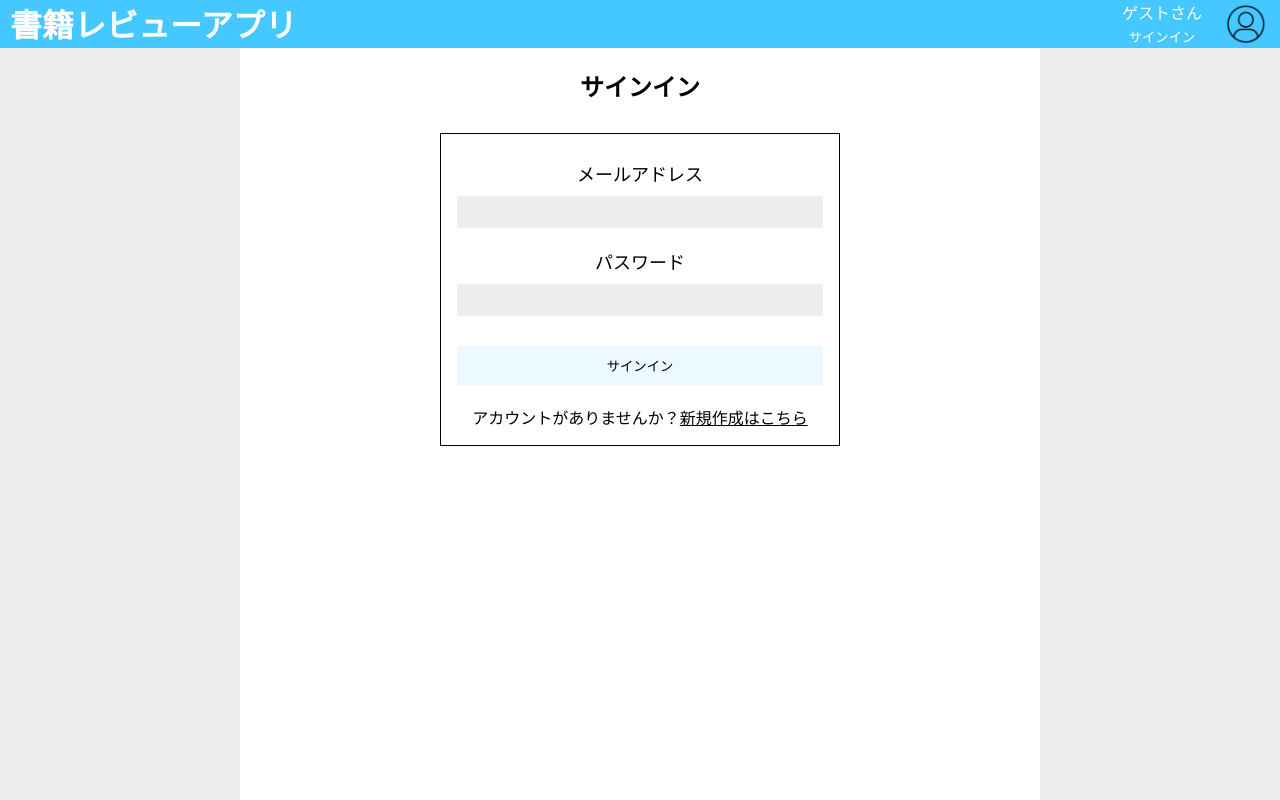
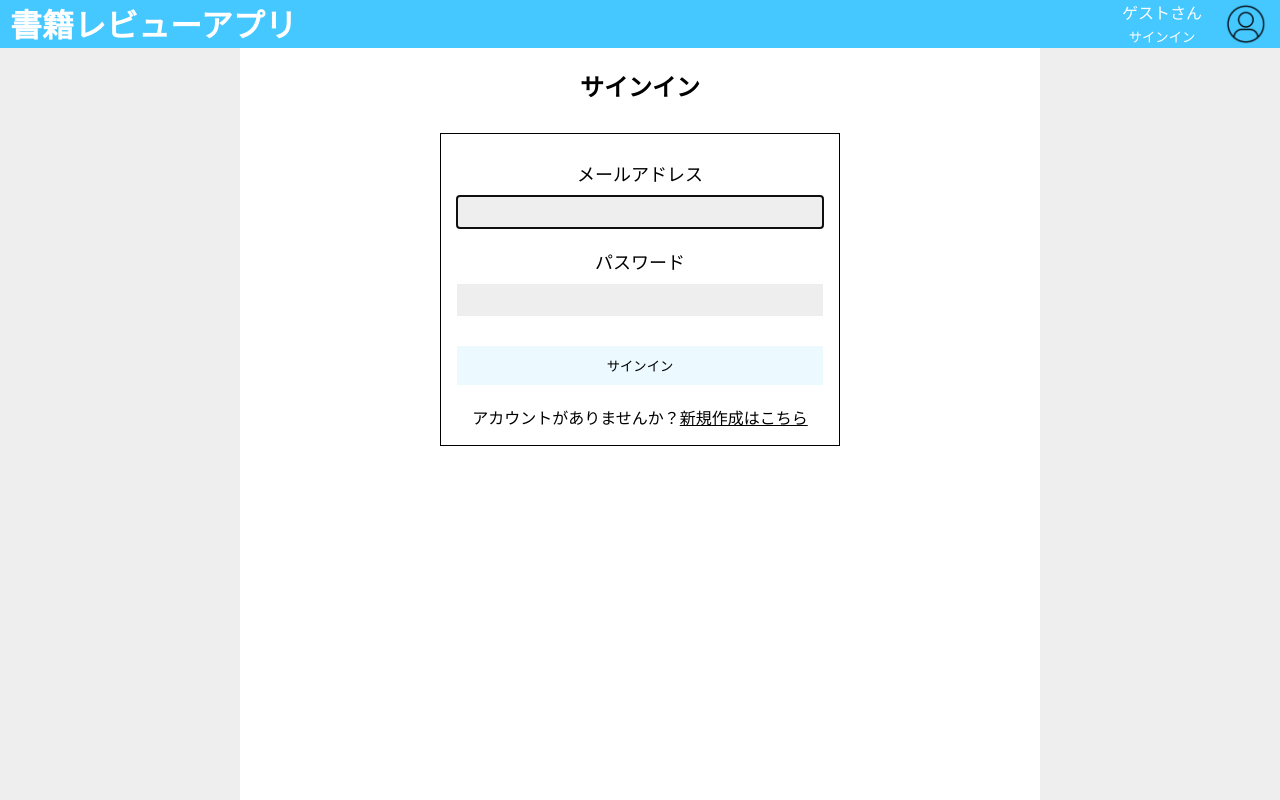
Before and after one commit to KadoProG/railway-bookreview-app, a React (Create React App) app: page /login in a window 1280 px wide. Built offline with nearby package versions, Linux system fonts and the light colour scheme; no server answers.

Commit message:
inputのコンポーネント化

```diff
--- /dev/null
+++ b/src/components/commons/InputText.module.scss
@@ -0,0 +1,15 @@
+.label {
+  display: block;
+  padding: 10px;
+  font-size: 18px;
+}
+
+.input {
+  width: 100%;
+  font-size: 16px;
+  line-height: 200%;
+  border: none;
+  margin-bottom: 10px;
+  background: var(--color-back0);
+  color: var(--color-text);
+}
--- /dev/null
+++ b/src/components/commons/InputText.tsx
@@ -0,0 +1,36 @@
+import styles from './InputText.module.scss'
+import { ChangeEvent } from 'react'
+
+interface Props {
+  inputType: 'text' | 'email' | 'password'
+  labelText: string
+  autoFocus?: boolean
+  id: string
+  value: string
+  onChange: (e: ChangeEvent<HTMLInputElement>) => void
+}
+export const InputText = ({
+  inputType,
+  labelText,
+  autoFocus,
+  value,
+  onChange,
+  id,
+}: Props) => {
+  return (
+    <>
+      <label htmlFor={id} className={styles.label}>
+        {labelText}
+      </label>
+      <input
+        required
+        className={styles.input}
+        autoFocus={!!autoFocus}
+        type={inputType}
+        id={id}
+        value={value}
+        onChange={onChange}
+      />
+    </>
+  )
+}
--- /dev/null
+++ b/src/pages/Profile.tsx
@@ -0,0 +1,3 @@
+export const Profile: React.FC = () => {
+  return <></>
+}
--- a/src/pages/SignIn.tsx
+++ b/src/pages/SignIn.tsx
@@ -8,6 +8,7 @@ import { RootState, signIn } from '../authSlice'
 import { Header } from '../components/commons/Header'
 import { url } from '../const'
 import Wait from '../components/Wait'
+import { InputText } from '../components/commons/InputText'
 
 export const SignIn = () => {
   const auth = useSelector((state: RootState) => state.auth.isSignIn)
@@ -71,23 +72,23 @@ export const SignIn = () => {
           id="form"
           data-testid="signin-form"
         >
-          <label htmlFor="email">メールアドレス</label>
-          <input
-            type="email"
+          <InputText
+            inputType="email"
+            id="email"
             value={email}
-            id="email"
-            required
+            labelText="メールアドレス"
             onChange={handleEmailChange}
+            autoFocus
           />
 
-          <label htmlFor="password">パスワード</label>
-          <input
-            required
-            type="password"
+          <InputText
+            inputType="password"
+            id="password"
             value={password}
-            id="password"
+            labelText="パスワード"
             onChange={handlePasswordChange}
           />
+
           <button type="submit">サインイン</button>
           <p>
             アカウントがありませんか？<Link to="/signup">新規作成はこちら</Link>
--- a/src/pages/SignUp.tsx
+++ b/src/pages/SignUp.tsx
@@ -9,6 +9,7 @@ import { Header } from '../components/commons/Header'
 import Compressor from 'compressorjs'
 import Wait from '../components/Wait'
 import { fetchSignUp } from '../_utils/signUpUtils'
+import { InputText } from '../components/commons/InputText'
 
 export const SignUp = () => {
   // ========= ステートメント
@@ -112,24 +113,29 @@ export const SignUp = () => {
         <h2>新規作成</h2>
         <p id="error_message">{errorMessage}</p>
         <form className={styles.form} onSubmit={onSignUp}>
-          <label htmlFor="email">メールアドレス</label>
-          <input
-            required
-            autoFocus={true}
-            type="email"
+          <InputText
+            inputType="email"
             id="email"
+            value={email}
+            labelText="メールアドレス"
             onChange={handleEmailChange}
+            autoFocus
           />
 
-          <label htmlFor="name">ユーザ名</label>
-          <input required type="text" onChange={handleNameChange} id="name" />
+          <InputText
+            inputType="text"
+            id="name"
+            value={name}
+            labelText="ユーザ名"
+            onChange={handleNameChange}
+          />
 
-          <label htmlFor="password">パスワード</label>
-          <input
-            required
-            type="password"
+          <InputText
+            inputType="password"
+            id="password"
+            value={password}
+            labelText="パスワード"
             onChange={handlePasswordChange}
-            id="password"
           />
 
           <label htmlFor="file">アイコン画像</label>
```
Also changed, not shown: package.json (+4 -4 lines), 1 other file (tests, documents, lock files or other folders).
